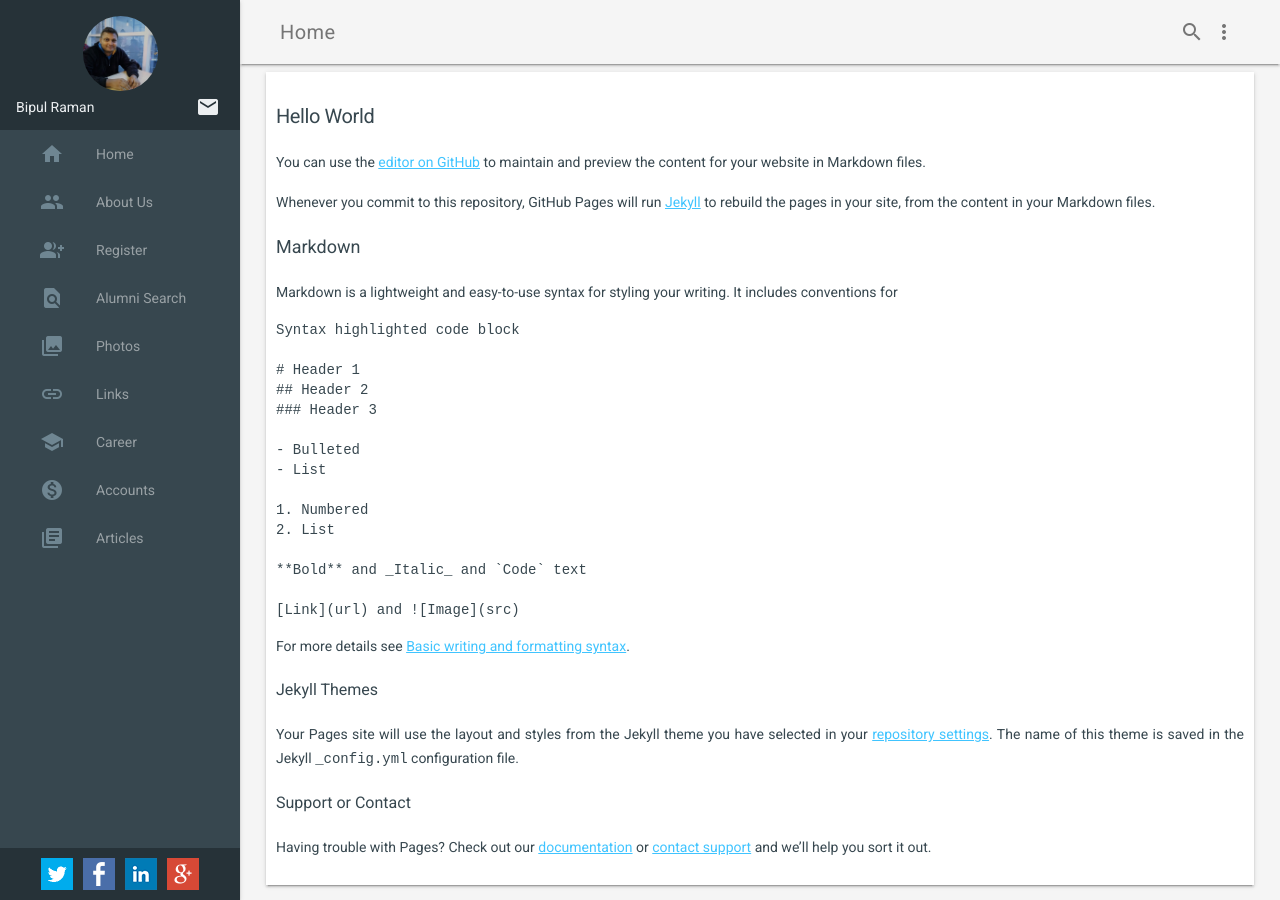
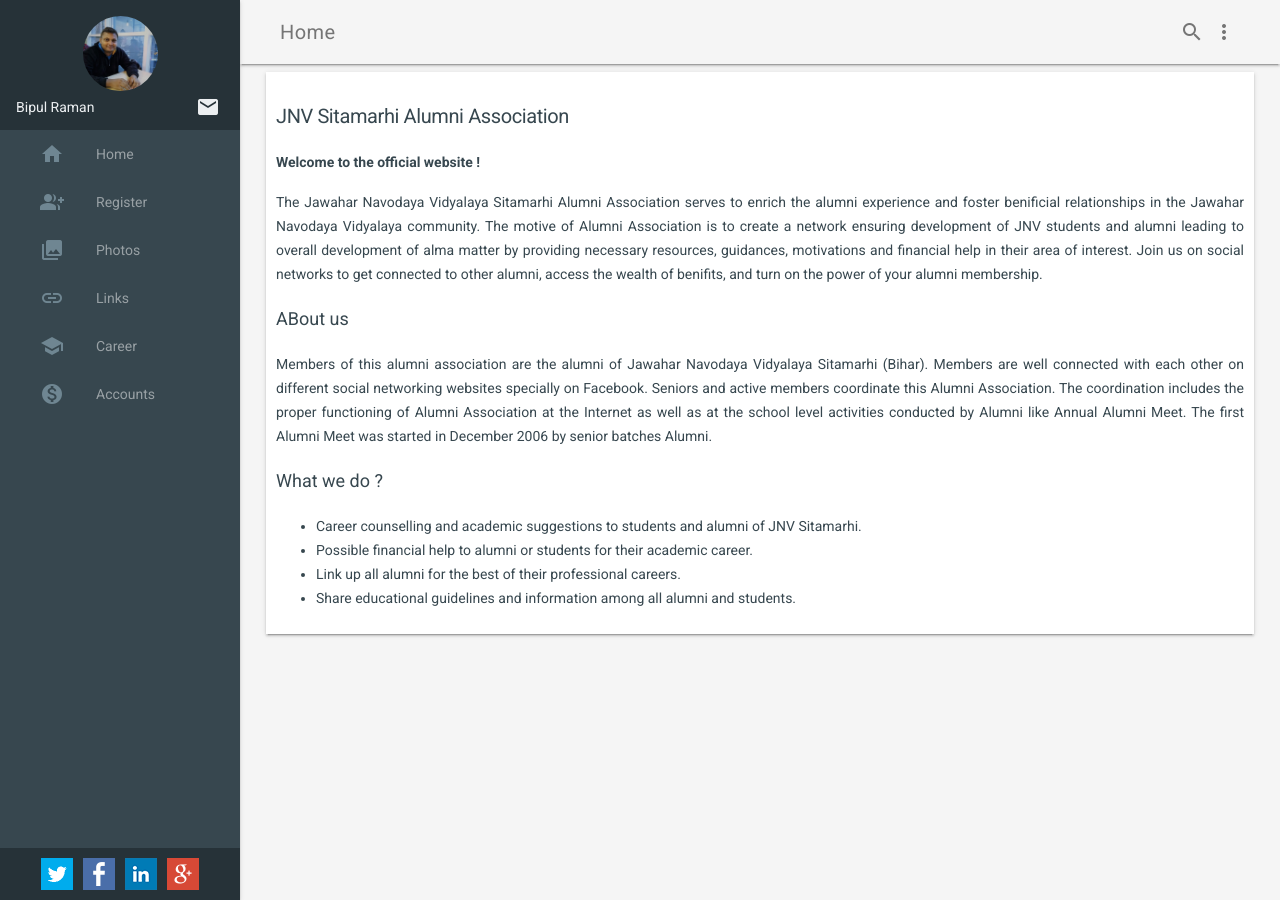
Before and after one commit to BipulRaman/JNVSAA, a Jekyll site: the page built from index.md, in a window 1280 px wide. Built offline with Jekyll 4.4.1, drawn with Linux system fonts in a browser that asks for light colours; nearby versions of some CDN libraries; our own code applies the rules of GitHub Pages for plain Markdown files.

Commit message:
Pages updated.

````diff
--- a/_layouts/default.html
+++ b/_layouts/default.html
@@ -64,9 +64,9 @@
                     Privacy &amp; Copyright
                 </div>
                 <ul class="mdl-menu mdl-js-menu mdl-js-ripple-effect mdl-menu--bottom-right" for="hdrbtn">
-                    <li class="mdl-menu__item"><a class="mdl-navigation__link" href="#/regulations">Regulations</a></li>
-                    <li class="mdl-menu__item"><a class="mdl-navigation__link" href="#/privacy">Privacy</a></li>
-                    <li class="mdl-menu__item"><a class="mdl-navigation__link" href="#/copyright">Copyright</a></li>
+                    <li class="mdl-menu__item"><a class="mdl-navigation__link" href="pages/regulations">Regulations</a></li>
+                    <li class="mdl-menu__item"><a class="mdl-navigation__link" href="pages/privacy">Privacy</a></li>
+                    <li class="mdl-menu__item"><a class="mdl-navigation__link" href="pages/copyright">Copyright</a></li>
                 </ul>
 
             </div>
@@ -89,29 +89,12 @@
                 </div>
             </header>
             <nav class="demo-navigation mdl-navigation mdl-color--blue-grey-800">
-                <a class="mdl-navigation__link nav-links" menu-close href="#/home"><i
-                        class="mdl-color-text--blue-grey-400 material-icons" role="presentation">home</i>Home</a>
-                <a class="mdl-navigation__link nav-links" href="pages/about"><i
-                        class="mdl-color-text--blue-grey-400 material-icons" role="presentation">people</i>About Us</a>
-                <a class="mdl-navigation__link nav-links" href="pages/alumni"><i
-                        class="mdl-color-text--blue-grey-400 material-icons"
-                        role="presentation">group_add</i>Register</a>
-                <a class="mdl-navigation__link nav-links" href="pages/search"><i
-                        class="mdl-color-text--blue-grey-400 material-icons" role="presentation">find_in_page</i>Alumni
-                    Search</a>
-                <a class="mdl-navigation__link nav-links" href="pages/media"><i
-                        class="mdl-color-text--blue-grey-400 material-icons"
-                        role="presentation">collections</i>Photos</a>
-                <a class="mdl-navigation__link nav-links" href="pages/links"><i
-                        class="mdl-color-text--blue-grey-400 material-icons" role="presentation">link</i>Links</a>
-                <a class="mdl-navigation__link nav-links" href="pages/career"><i
-                        class="mdl-color-text--blue-grey-400 material-icons" role="presentation">school</i>Career</a>
-                <a class="mdl-navigation__link nav-links" href="pages/accounts"><i
-                        class="mdl-color-text--blue-grey-400 material-icons"
-                        role="presentation">monetization_on</i>Accounts</a>
-                <a class="mdl-navigation__link nav-links" href="pages/blog"><i
-                        class="mdl-color-text--blue-grey-400 material-icons"
-                        role="presentation">library_books</i>Articles</a>
+                <a class="mdl-navigation__link nav-links" menu-close href="index"><i class="mdl-color-text--blue-grey-400 material-icons" role="presentation">home</i>Home</a>
+                <a class="mdl-navigation__link nav-links" href="pages/register"><i class="mdl-color-text--blue-grey-400 material-icons" role="presentation">group_add</i>Register</a>
+                <a class="mdl-navigation__link nav-links" href="pages/photos"><i class="mdl-color-text--blue-grey-400 material-icons"  role="presentation">collections</i>Photos</a>
+                <a class="mdl-navigation__link nav-links" href="pages/links"><i class="mdl-color-text--blue-grey-400 material-icons" role="presentation">link</i>Links</a>
+                <a class="mdl-navigation__link nav-links" href="pages/career"><i class="mdl-color-text--blue-grey-400 material-icons" role="presentation">school</i>Career</a>
+                <a class="mdl-navigation__link nav-links" href="pages/accounts"><i class="mdl-color-text--blue-grey-400 material-icons" role="presentation">monetization_on</i>Accounts</a>
                 <div style="padding-bottom: 10px;"></div>
                 <div class="mdl-layout-spacer"></div>
                 <div style="background-color: #263238; padding-top: 10px;">
--- a/index.md
+++ b/index.md
@@ -2,40 +2,19 @@
 title: Home
 ---
 
-# Hello World
+# JNV Sitamarhi Alumni Association
 
-You can use the [editor on GitHub](https://github.com/BipulRaman/JNVSAA/edit/gh-pages/index.md) to maintain and preview the content for your website in Markdown files.
+**Welcome to the official website !**
 
-Whenever you commit to this repository, GitHub Pages will run [Jekyll](https://jekyllrb.com/) to rebuild the pages in your site, from the content in your Markdown files.
+The Jawahar Navodaya Vidyalaya Sitamarhi Alumni Association serves to enrich the alumni experience and foster benificial relationships in the Jawahar Navodaya Vidyalaya community. The motive of Alumni Association is to create a network ensuring development of JNV students and alumni leading to overall development of alma matter by providing necessary resources, guidances, motivations and financial help in their area of interest. Join us on social networks to get connected to other alumni, access the wealth of benifits, and turn on the power of your alumni membership.
 
-## Markdown
+## ABout us
 
-Markdown is a lightweight and easy-to-use syntax for styling your writing. It includes conventions for
+Members of this alumni association are the alumni of Jawahar Navodaya Vidyalaya Sitamarhi (Bihar). Members are well connected with each other on different social networking websites specially on Facebook. Seniors and active members coordinate this Alumni Association. The coordination includes the proper functioning of Alumni Association at the Internet as well as at the school level activities conducted by Alumni like Annual Alumni Meet. The first Alumni Meet was started in December 2006 by senior batches Alumni.
 
-```md
-Syntax highlighted code block
+## What we do ?
 
-# Header 1
-## Header 2
-### Header 3
-
-- Bulleted
-- List
-
-1. Numbered
-2. List
-
-**Bold** and _Italic_ and `Code` text
-
-[Link](url) and ![Image](src)
-```
-
-For more details see [Basic writing and formatting syntax](https://docs.github.com/en/github/writing-on-github/getting-started-with-writing-and-formatting-on-github/basic-writing-and-formatting-syntax).
-
-### Jekyll Themes
-
-Your Pages site will use the layout and styles from the Jekyll theme you have selected in your [repository settings](https://github.com/BipulRaman/JNVSAA/settings/pages). The name of this theme is saved in the Jekyll `_config.yml` configuration file.
-
-### Support or Contact
-
-Having trouble with Pages? Check out our [documentation](https://docs.github.com/categories/github-pages-basics/) or [contact support](https://support.github.com/contact) and we’ll help you sort it out.
+- Career counselling and academic suggestions to students and alumni of JNV Sitamarhi.
+- Possible financial help to alumni or students for their academic career.
+- Link up all alumni for the best of their professional careers.
+- Share educational guidelines and information among all alumni and students.
````
Also changed, not shown: other parts of _layouts/default.html (+2 -2 lines), pages/about.md (deleted, +0 -41 lines), pages/copyright.md (added, +10 -0 lines), pages/links.md (+9 -29 lines), pages/privacy.md (added, +21 -0 lines), pages/regulations.md (added, +20 -0 lines).
